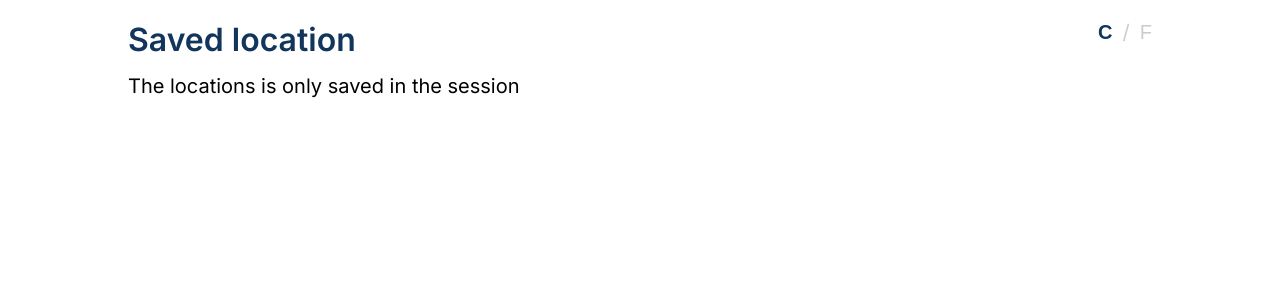
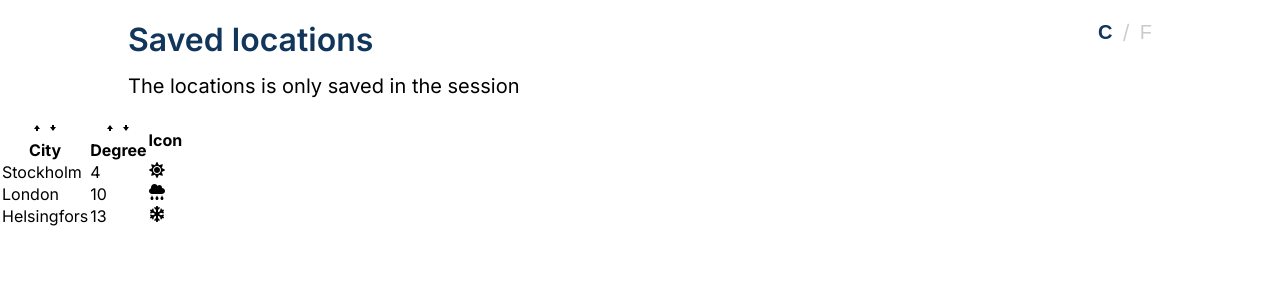
Before and after one commit to HejCattis/WeatherApp, a React (Vite) app in the folder WeatherApp/: page / in a window 1280 px wide. Shown: the top 300 px of the page. Built offline with nearby package versions, Linux system fonts and the light colour scheme.

Commit message:
Working table for saved page

```diff
--- /dev/null
+++ b/WeatherApp/src/components/SortableTable.tsx
@@ -0,0 +1,102 @@
+import { useState } from "react";
+import Table from "./Table"
+import { TableProps } from "./Table";
+import { GoArrowSmallUp, GoArrowSmallDown } from "react-icons/go";
+
+
+function SortableTable(props : TableProps) {
+    const [sortOrder, setSortOrder] = useState<null | 'asc' | 'desc'>(null);
+    const [sortBy, setSortBy] = useState<null | string>(null)
+    const { config, data } = props;
+
+    const handleClick = (label: string) => {
+        if (sortBy && label !== sortBy){
+            setSortBy('asc')
+            setSortBy(label)
+            return
+        }
+
+        if (sortOrder === null) {
+            setSortOrder('asc')
+            setSortBy(label)
+        } else if (sortOrder === 'asc'){
+            setSortOrder('desc')
+            setSortBy(label)
+        } else if (sortOrder === 'desc'){
+            setSortOrder(null)
+            setSortBy(null)
+        }
+    }
+
+    const updatedConfig = config.map((column) => {
+        if (!column.sortValue){
+            return column
+        }
+
+        return {
+            ...column,
+            header: () => (
+                <th className="cursor-pointer hover:bg-gray-100" onClick={() => handleClick(column.label)}>
+                    <div className="flex items-center">
+                        {getIcons(column.label, sortBy, sortOrder)}
+                        {column.label}
+                    </div>
+                </th>)
+        }
+    })
+
+    let sortedData = data;
+    if (sortOrder && sortBy) {
+
+        const { sortValue } : any = config.find(column => column.label === sortBy)
+        sortedData = [...data].sort((a, b) => {
+            const valueA = sortValue(a);
+            const valueB = sortValue(b)
+
+            const reverseOrder = sortOrder === 'asc' ? 1 : -1
+
+            if (typeof valueA === 'string') {
+                return valueA.localeCompare(valueB) * reverseOrder
+            } else {
+                return (valueA - valueB) * reverseOrder
+            }
+        })
+    }
+
+    return (
+
+        <Table {...props} data={sortedData} config={updatedConfig}></Table>
+    )
+}
+
+function getIcons(label: string, sortBy: string | null, sortOrder: string | null ) {
+    if (label !== sortBy){
+        return (
+            <div>
+                <GoArrowSmallUp></GoArrowSmallUp>
+                <GoArrowSmallDown></GoArrowSmallDown>
+            </div>
+        )
+    }
+    if (sortOrder === null) {
+        return (
+            <div>
+                <GoArrowSmallUp></GoArrowSmallUp>
+                <GoArrowSmallDown></GoArrowSmallDown>
+            </div>
+        )
+    } else if (sortOrder === 'asc') {
+        return (
+            <div>
+                <GoArrowSmallUp></GoArrowSmallUp>
+            </div>
+        )
+    } else if (sortOrder === 'desc'){
+        return (
+            <div>
+                <GoArrowSmallDown></GoArrowSmallDown>
+            </div>
+        )
+    }
+}
+export default SortableTable
--- /dev/null
+++ b/WeatherApp/src/components/Table.tsx
@@ -0,0 +1,58 @@
+import { Key } from "react";
+import { Fragment } from "react";
+
+// Defines the configuration for a column in the table
+interface ColumnConfig {
+    label: string; // The text label to display in the table header
+    render: (item: DataItem) => JSX.Element; // A function to render the column's data for a given item
+    header?: () => JSX.Element; // An optional function to render the header for the column
+    sortValue?: ((item: DataItem) => JSX.Element | string | undefined | number) | undefined;
+}
+
+
+// Defines the props for the Table component
+export interface TableProps {
+    data: DataItem[]; // The data to display in the table
+    config: ColumnConfig[]; // The configuration for each column in the table
+    getKey: (item: DataItem) => Key; // A function to extract a unique key for each row in the table
+}
+
+// Defines the data item type for the table
+export interface DataItem {
+    city: string;
+    degree: number;
+    icon: React.ReactNode;
+}
+
+function Table({ data, config, getKey }: TableProps) {
+    // Renders the rows of the table
+    const renderedRows = data.map((item) => {
+        // Renders the cells for each row
+        const cells = config.map((column) => {
+            return <td key={column.label} className="p-3">{column.render(item)}</td>;
+        });
+        // Returns a row with the cells and a unique key
+        return <tr key={getKey(item)} className="border-b">{cells}</tr>;
+    });
+
+    // Renders the headers of the table
+    const renderedHeaders = config.map((column) => {
+        // Renders the header for each column, using the optional header function if provided
+        if (column.header) {
+            return <Fragment key={column.label}>{column.header()}</Fragment>;
+        }
+        return <th key={column.label}>{column.label}</th>;
+    });
+
+    // Returns the table component with the rendered headers and rows
+    return (
+        <table className="table-auto border-spacing-2">
+            <thead>
+                <tr className="border-b-2">{renderedHeaders}</tr>
+            </thead>
+            <tbody>{renderedRows}</tbody>
+        </table>
+    );
+}
+
+export default Table;
--- a/WeatherApp/src/pages/SavedPage.tsx
+++ b/WeatherApp/src/pages/SavedPage.tsx
@@ -1,9 +1,55 @@
 import Header from "../components/Header"
+import {DataItem} from "../components/Table";
+import SortableTable from "../components/SortableTable";
+import { getWeatherIcon } from "../utils/getWeatherIcon";
+
 
 function SavedPage() {
+    const title = "Saved locations"
+    const titleText = "The locations is only saved in the session"
+
+    const test = 'Clear'
+    const test2 = 'Rain'
+    const test3= 'Snow'
+    const data: DataItem[] = [
+        {
+            city: 'Stockholm',
+            degree: 4,
+            icon: getWeatherIcon(test)},
+        {
+            city: 'London',
+            degree: 10,
+            icon: getWeatherIcon(test2)
+        },
+        {
+            city: 'Helsingfors',
+            degree: 13,
+            icon: getWeatherIcon(test3)},
+    ]
+
+    const config = [
+        {
+            label: 'City',
+            render: (savedCity: DataItem) => <>{savedCity.city}</>,
+            sortValue: (savedCity: DataItem) => savedCity.city
+        },
+        {
+            label: 'Degree',
+            render: (savedCity: DataItem) => <>{savedCity.degree}</>,
+            sortValue: (savedCity: DataItem) => savedCity.degree
+        },
+        {
+            label: 'Icon',
+            render: (savedCity: DataItem) => <>{savedCity.icon}</>
+        },
+      ]
+
+      const getKey = (item: DataItem) => item.city || '';
+
     return (
         <div>
-            <Header title="Saved location" text="The locations is only saved in the session"></Header>
+            <Header title={title} text={titleText}></Header>
+            <SortableTable data={data} config={config} getKey={getKey}></SortableTable>
         </div>
     )
 }
```
Also changed, not shown: WeatherApp/src/pages/Test.tsx (deleted, +0 -52 lines), WeatherApp/src/style/Table.css (added).
